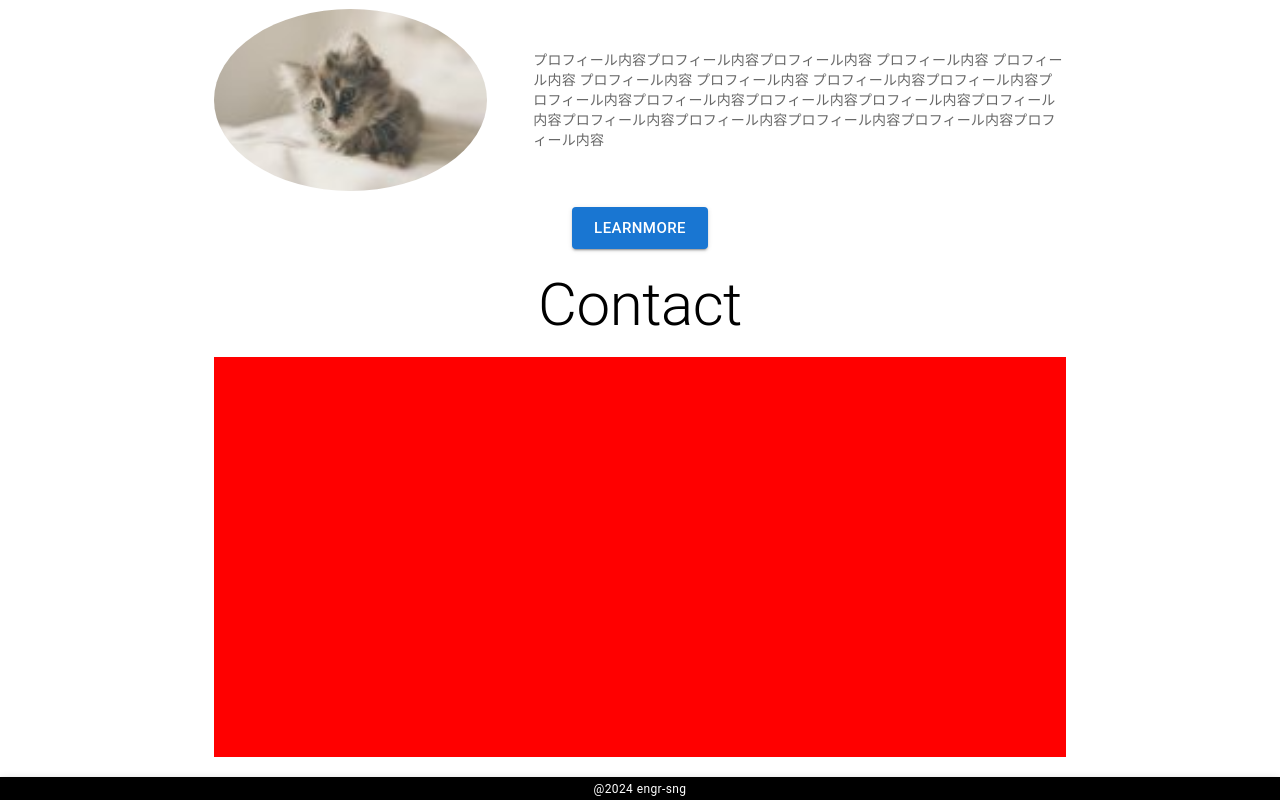
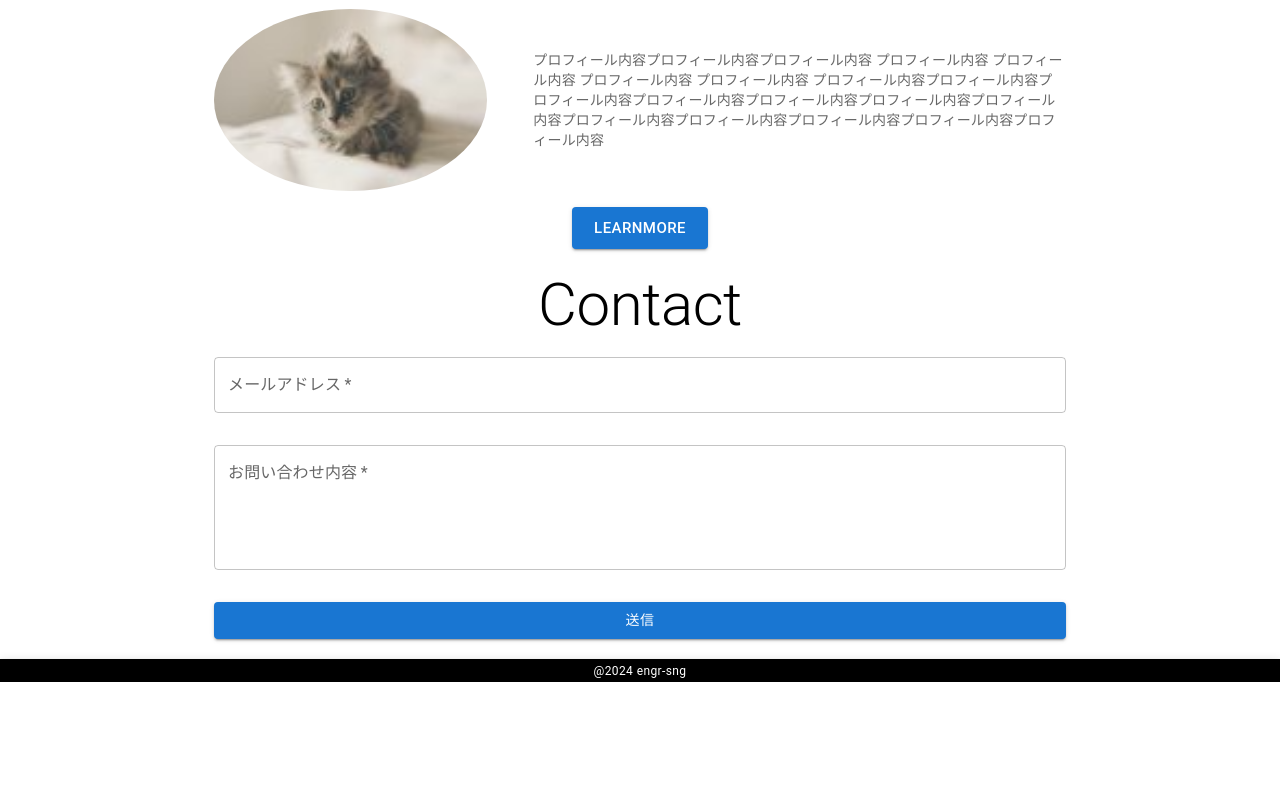
Before and after one commit to m-shimizu-f-50/react-system, a React (Create React App) app: page / in a window 1280 px wide. Shown: the part 1515-2315 px from the top of the page. After the commit the page ends 2197 px from the top, so only its background shows below. Built offline with nearby package versions, Linux system fonts and the light colour scheme.

Commit message:
お問い合わせフォーム デザイン実装

```diff
--- /dev/null
+++ b/src/components/ContactForm.tsx
@@ -0,0 +1,105 @@
+import React, { useState } from 'react';
+import Box from '@mui/material/Box';
+import Grid from '@mui/material/Grid';
+import Typography from '@mui/material/Typography';
+import Button from '@mui/material/Button';
+import Stack from '@mui/material/Stack';
+import TextField from '@mui/material/TextField';
+import CircularProgress from '@mui/material/CircularProgress';
+const ContactForm: React.FC = () => {
+  const [email, setEmail] = useState('');
+  const [message, setMessage] = useState('');
+  const [emailSent, setEmailSent] = useState(false); // 送信したかどうか判定フラグ
+  const [isSending, setIsSending] = useState(false); // 送信中かどうか判定フラグ
+
+  const handleChangeEmail = (e: React.ChangeEvent<HTMLInputElement>) => {
+    setEmail(e.target.value);
+  };
+  const handleChangeMessage = (e: React.ChangeEvent<HTMLInputElement>) => {
+    setMessage(e.target.value);
+  };
+
+  const sleep = (waitTime: number) =>
+    new Promise((resolve) => setTimeout(resolve, waitTime));
+
+  const handleSubmit = async (e: React.ChangeEvent<HTMLFormElement>) => {
+    e.preventDefault(); // submitのデフォルトの動作を制御(リロードを防ぐ)
+
+    try {
+      setIsSending(true);
+      await sleep(5000);
+      // 送信する処理
+      console.log('メールが送信されました。');
+      // メール送信が終わった後
+      setEmailSent(true);
+    } catch (error) {
+      console.log(error);
+    } finally {
+      setIsSending(false);
+    }
+
+    console.log('送信されたメールアドレス', email);
+    console.log('送信されたメッセージ', message);
+  };
+
+  return (
+    <>
+      <Grid container rowSpacing={2} columnSpacing={2}>
+        <Grid item xs={12} md={12} sx={{ textAlign: 'center' }}>
+          <Typography component='h2' variant='h2'>
+            Contact
+          </Typography>
+        </Grid>
+        <Grid item xs={12} md={12} sx={{ textAlign: 'center' }}>
+          {emailSent ? (
+            <Box sx={{ width: '100%', textAlign: 'center' }}>
+              メールが送信されました。
+            </Box>
+          ) : (
+            <Stack
+              sx={{ width: '100%' }}
+              component='form'
+              onSubmit={handleSubmit}
+              spacing={4}
+            >
+              <TextField
+                required
+                fullWidth
+                label='メールアドレス'
+                name='email'
+                value={email}
+                onChange={handleChangeEmail}
+                variant='outlined'
+                autoComplete='off'
+                disabled={isSending}
+              />
+              <TextField
+                required
+                fullWidth
+                label='お問い合わせ内容'
+                name='message'
+                value={message}
+                variant='outlined'
+                multiline
+                rows={4}
+                onChange={handleChangeMessage}
+                disabled={isSending}
+              />
+              {isSending ? (
+                <Button variant='contained' color='primary'>
+                  <CircularProgress size={20} color='inherit' />
+                </Button>
+              ) : (
+                <Button type='submit' variant='contained' color='primary'>
+                  送信
+                </Button>
+              )}
+            </Stack>
+          )}
+        </Grid>
+      </Grid>
+    </>
+  );
+};
+
+export default ContactForm;
--- a/src/pages/homes/top.tsx
+++ b/src/pages/homes/top.tsx
@@ -9,6 +9,7 @@ import MV from '../../assets/images/mv.png';
 import SkillList from '../../components/SkillList';
 import ProductionList from '../../components/ProductionList';
 import Profile from '../../components/Profile';
+import ContactForm from '../../components/ContactForm';
 
 const Top: React.FC = () => {
   return (
@@ -96,16 +97,7 @@ const Top: React.FC = () => {
         }}
       >
         <Container maxWidth='md'>
-          <Grid container rowSpacing={2} columnSpacing={2}>
-            <Grid item xs={12} md={12} sx={{ textAlign: 'center' }}>
-              <Typography component='h2' variant='h2'>
-                Contact
-              </Typography>
-            </Grid>
-            <Grid item xs={12} md={12} sx={{ textAlign: 'center' }}>
-              <Box sx={{ height: '400px', backgroundColor: 'red' }}></Box>
-            </Grid>
-          </Grid>
+          <ContactForm />
         </Container>
       </Box>
     </>
```
